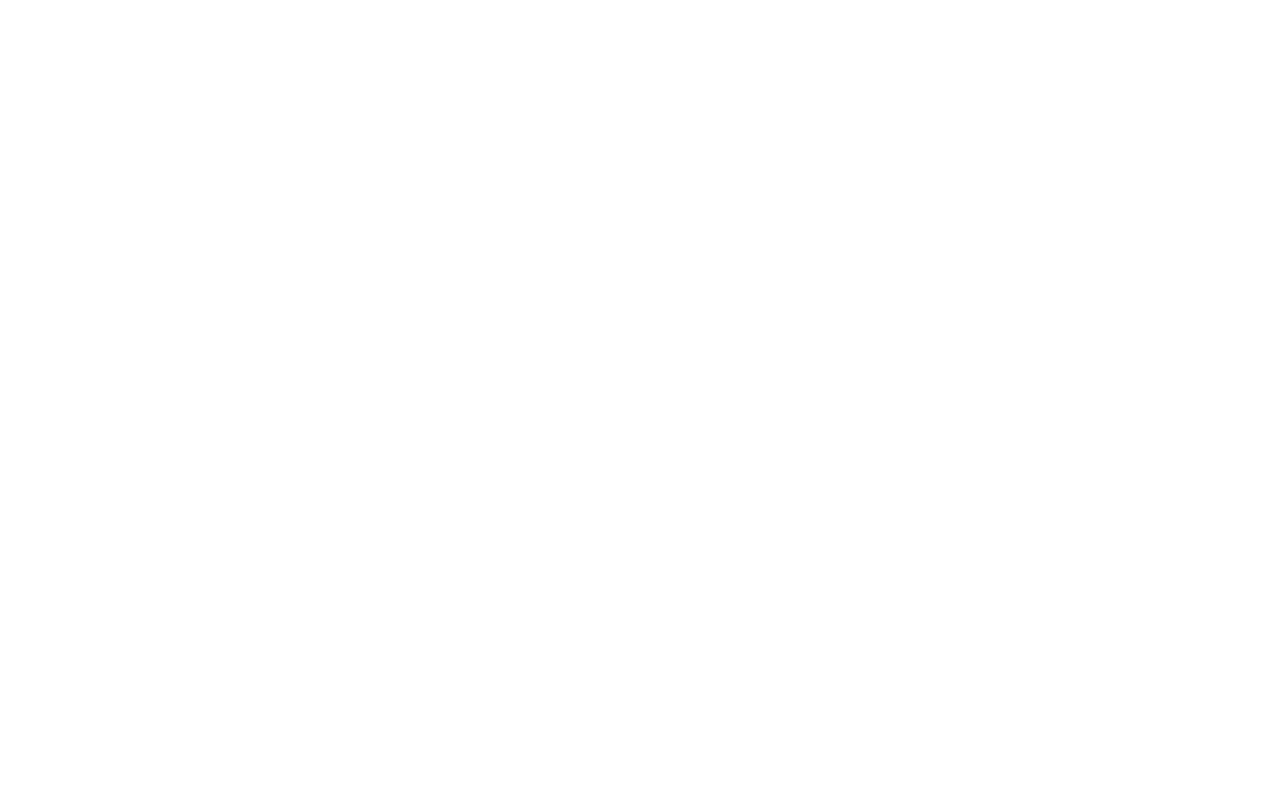
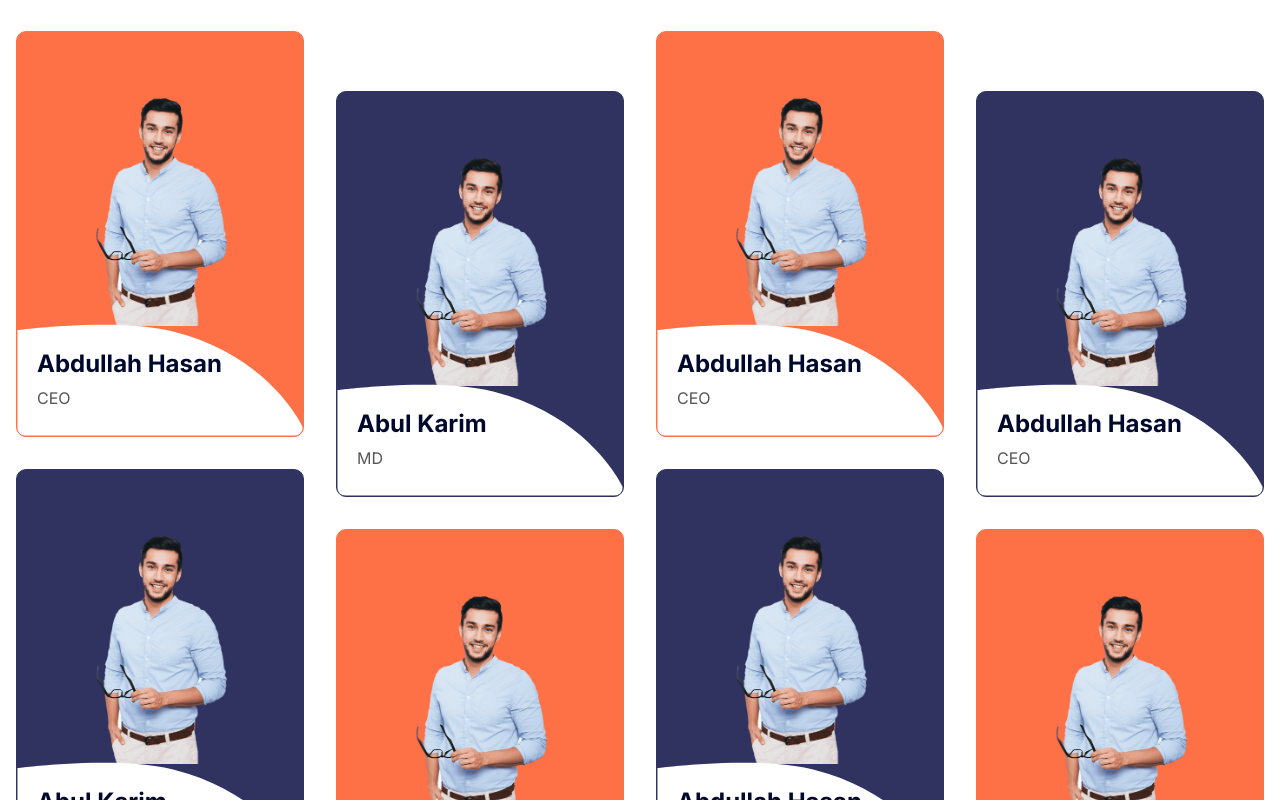
Before and after one commit to khalidccnu/digitree, a Next.js app: page / in a window 1280 px wide. Shown: the part 2740-3540 px from the top of the page. Before the commit the page ends 2540 px from the top, so only its background shows below. Built offline with nearby package versions, Linux system fonts and the light colour scheme.

Commit message:
our team section added

```diff
--- /dev/null
+++ b/src/@apis/our_team/interfaces.ts
@@ -0,0 +1,6 @@
+export interface ITeamMocData {
+  id: number;
+  name: string;
+  designation: string;
+  image: string;
+}
--- /dev/null
+++ b/src/@apis/our_team/teamMocData.ts
@@ -0,0 +1,50 @@
+export const teamMocData = [
+  {
+    id: 1,
+    name: 'Abdullah Hasan',
+    designation: 'CEO',
+    image: '/images/our_team/memberDemo.png',
+  },
+  {
+    id: 2,
+    name: 'Abul Karim',
+    designation: 'MD',
+    image: '/images/our_team/memberDemo.png',
+  },
+  {
+    id: 3,
+    name: 'Abdullah Hasan',
+    designation: 'CEO',
+    image: '/images/our_team/memberDemo.png',
+  },
+  {
+    id: 4,
+    name: 'Abdullah Hasan',
+    designation: 'CEO',
+    image: '/images/our_team/memberDemo.png',
+  },
+  {
+    id: 5,
+    name: 'Abul Karim',
+    designation: 'MD',
+    image: '/images/our_team/memberDemo.png',
+  },
+  {
+    id: 6,
+    name: 'Abdullah Hasan',
+    designation: 'CEO',
+    image: '/images/our_team/memberDemo.png',
+  },
+  {
+    id: 7,
+    name: 'Abdullah Hasan',
+    designation: 'CEO',
+    image: '/images/our_team/memberDemo.png',
+  },
+  {
+    id: 8,
+    name: 'Abul Karim',
+    designation: 'MD',
+    image: '/images/our_team/memberDemo.png',
+  },
+];
--- /dev/null
+++ b/src/@components/OurTeamMemberCard.tsx
@@ -0,0 +1,22 @@
+import { ITeamMocData } from '@apis/our_team/interfaces';
+import React from 'react';
+
+interface IProps {
+  member: ITeamMocData;
+}
+
+const OurTeamMemberCard: React.FC<IProps> = ({ member }) => {
+  return (
+    <div className="our_team_member_card">
+      <div className="image_container">
+        <img src={member?.image} alt={member?.name} />
+      </div>
+      <div className="content_wrapper">
+        <h5 className="name">{member?.name}</h5>
+        <p className="designation">{member?.designation}</p>
+      </div>
+    </div>
+  );
+};
+
+export default OurTeamMemberCard;
--- /dev/null
+++ b/src/@components/OurTeamSection.tsx
@@ -0,0 +1,39 @@
+import { ITeamMocData } from '@apis/our_team/interfaces';
+import { teamMocData } from '@apis/our_team/teamMocData';
+import { cn } from '@lib/utils';
+import React from 'react';
+import OurTeamMemberCard from './OurTeamMemberCard';
+import SectionIntro from './SectionIntro';
+
+interface IProps {
+  className?: string;
+}
+
+const OurTeamSection: React.FC<IProps> = ({ className }) => {
+  return (
+    <section className={cn(className, 'our_team_section')}>
+      <div className="container">
+        <div className="our_team_wrapper">
+          <SectionIntro subtitle="Our team" title="Team Members" />
+          <div className="card_wrapper">
+            {teamMocData?.map((member: ITeamMocData, idx) => {
+              const groupNumber = Math.floor(idx / 4);
+
+              return groupNumber % 2 === 0 ? (
+                <div key={member?.id} className="team_group team_group_even">
+                  <OurTeamMemberCard member={member} />
+                </div>
+              ) : (
+                <div key={member?.id} className="team_group team_group_odd">
+                  <OurTeamMemberCard member={member} />
+                </div>
+              );
+            })}
+          </div>
+        </div>
+      </div>
+    </section>
+  );
+};
+
+export default OurTeamSection;
--- /dev/null
+++ b/src/@styles/core/_our_team_section.scss
@@ -0,0 +1,252 @@
+.our_team_section {
+  .our_team_wrapper {
+    .card_wrapper {
+      display: grid;
+      grid-template-columns: repeat(1, minmax(0, 1fr));
+      align-items: start;
+      gap: 1rem;
+      margin-top: 3.5rem;
+      @include md {
+        grid-template-columns: repeat(2, minmax(0, 1fr));
+        gap: 2rem;
+      }
+      @include lg {
+        grid-template-columns: repeat(3, minmax(0, 1fr));
+      }
+      @include xl {
+        grid-template-columns: repeat(4, minmax(0, 1fr));
+        row-gap: 0;
+      }
+      .team_group {
+        &:nth-child(odd) {
+          .our_team_member_card {
+            background-color: var(--color-primary);
+            border-color: var(--color-primary);
+          }
+        }
+        &:nth-child(even) {
+          .our_team_member_card {
+            background-color: var(--color-secondary);
+            border-color: var(--color-secondary);
+          }
+        }
+        &.team_group_odd {
+          &:nth-child(odd) {
+            @include xl {
+              margin-top: -1.75rem;
+              .our_team_member_card {
+                background-color: var(--color-secondary);
+                border-color: var(--color-secondary);
+              }
+            }
+          }
+          &:nth-child(even) {
+            @include xl {
+              margin-top: 2rem;
+              .our_team_member_card {
+                background-color: var(--color-primary);
+                border-color: var(--color-primary);
+              }
+            }
+          }
+        }
+        &.team_group_even {
+          &:nth-child(odd) {
+            @include xl {
+              .our_team_member_card {
+                background-color: var(--color-primary);
+                border-color: var(--color-primary);
+              }
+            }
+          }
+          &:nth-child(even) {
+            @include xl {
+              margin-top: 3.75rem;
+              .our_team_member_card {
+                background-color: var(--color-secondary);
+                border-color: var(--color-secondary);
+              }
+            }
+          }
+          &:nth-child(n + 5) {
+            @include xl {
+              margin-top: -1.75rem;
+            }
+            &:nth-child(even) {
+              @include xl {
+                margin-top: 2rem;
+              }
+            }
+          }
+        }
+      }
+    }
+  }
+}
+
+.our_team_member_card {
+  border-width: 1px;
+  border-style: solid;
+  border-radius: 0.625rem;
+  overflow: hidden;
+  &:hover {
+    .image_container {
+      img {
+        transform: scale(1.1);
+      }
+    }
+  }
+  .image_container {
+    width: 14.125rem;
+    height: 16.75rem;
+    max-width: 70%;
+    margin: 2.7rem auto -1.2rem;
+    img {
+      width: 100%;
+      height: 100%;
+      object-fit: contain;
+      transform: scale(1);
+      transition: transform 0.5s;
+    }
+  }
+  .content_wrapper {
+    background-color: var(--color-white);
+    padding: 1.5rem 1.25rem;
+    clip-path: polygon(
+      99.837% 91.8%,
+      99.837% 99.425%,
+      0.163% 99.425%,
+      0.163% 5.399%,
+      0.163% 5.399%,
+      0.183% 5.392%,
+      0.203% 5.386%,
+      0.225% 5.379%,
+      0.247% 5.371%,
+      0.271% 5.363%,
+      0.296% 5.355%,
+      0.322% 5.347%,
+      0.35% 5.338%,
+      0.378% 5.329%,
+      0.407% 5.32%,
+      0.407% 5.32%,
+      0.488% 5.294%,
+      0.576% 5.266%,
+      0.672% 5.236%,
+      0.775% 5.204%,
+      0.884% 5.17%,
+      1.001% 5.134%,
+      1.125% 5.096%,
+      1.255% 5.056%,
+      1.392% 5.014%,
+      1.536% 4.971%,
+      1.536% 4.971%,
+      1.844% 4.88%,
+      2.178% 4.782%,
+      2.538% 4.678%,
+      2.922% 4.569%,
+      3.331% 4.455%,
+      3.764% 4.336%,
+      4.219% 4.213%,
+      4.697% 4.086%,
+      5.198% 3.956%,
+      5.72% 3.824%,
+      5.72% 3.824%,
+      6.825% 3.551%,
+      8.01% 3.271%,
+      9.269% 2.989%,
+      10.598% 2.707%,
+      11.992% 2.428%,
+      13.446% 2.157%,
+      14.957% 1.896%,
+      16.519% 1.649%,
+      18.128% 1.419%,
+      19.779% 1.209%,
+      19.779% 1.209%,
+      23.19% 0.866%,
+      26.715% 0.645%,
+      30.316% 0.575%,
+      33.958% 0.682%,
+      37.603% 0.994%,
+      41.215% 1.536%,
+      44.757% 2.337%,
+      48.192% 3.423%,
+      51.484% 4.821%,
+      54.597% 6.558%,
+      54.597% 6.558%,
+      59.53% 10.109%,
+      64.13% 14.212%,
+      68.406% 18.79%,
+      72.366% 23.761%,
+      76.02% 29.047%,
+      79.376% 34.567%,
+      82.442% 40.243%,
+      85.227% 45.993%,
+      87.739% 51.74%,
+      89.988% 57.403%,
+      89.988% 57.403%,
+      91.017% 60.178%,
+      91.982% 62.903%,
+      92.886% 65.567%,
+      93.729% 68.16%,
+      94.513% 70.673%,
+      95.239% 73.095%,
+      95.907% 75.417%,
+      96.519% 77.629%,
+      97.076% 79.72%,
+      97.578% 81.681%,
+      97.578% 81.681%,
+      97.809% 82.609%,
+      98.027% 83.502%,
+      98.233% 84.356%,
+      98.425% 85.172%,
+      98.604% 85.948%,
+      98.771% 86.683%,
+      98.926% 87.375%,
+      99.068% 88.023%,
+      99.198% 88.626%,
+      99.316% 89.183%,
+      99.316% 89.183%,
+      99.371% 89.444%,
+      99.422% 89.693%,
+      99.471% 89.929%,
+      99.516% 90.154%,
+      99.559% 90.365%,
+      99.599% 90.564%,
+      99.636% 90.751%,
+      99.67% 90.924%,
+      99.701% 91.084%,
+      99.729% 91.231%,
+      99.729% 91.231%,
+      99.743% 91.3%,
+      99.755% 91.365%,
+      99.767% 91.426%,
+      99.778% 91.485%,
+      99.788% 91.539%,
+      99.798% 91.591%,
+      99.807% 91.639%,
+      99.815% 91.683%,
+      99.823% 91.724%,
+      99.829% 91.761%,
+      99.829% 91.761%,
+      99.83% 91.765%,
+      99.831% 91.769%,
+      99.832% 91.773%,
+      99.832% 91.777%,
+      99.833% 91.781%,
+      99.834% 91.785%,
+      99.835% 91.789%,
+      99.835% 91.793%,
+      99.836% 91.796%,
+      99.837% 91.8%
+    );
+    .name {
+      @apply h5;
+      color: var(--color-accent);
+    }
+    .designation {
+      margin-top: 0.25rem;
+      color: var(--color-text);
+      @apply p;
+    }
+  }
+}
--- a/src/@styles/core/index.scss
+++ b/src/@styles/core/index.scss
@@ -2,3 +2,4 @@
 @import './hero_banner_section';
 @import './about_us_section';
 @import './what_we_do_section';
+@import './our_team_section';
--- a/src/pages/index.tsx
+++ b/src/pages/index.tsx
@@ -1,5 +1,6 @@
 import AboutUsSection from '@components/AboutUsSection';
 import HeroBannerSection from '@components/HeroBannerSection';
+import OurTeamSection from '@components/OurTeamSection';
 import WhatWeDoSection from '@components/WhatWeDoSection';
 import React from 'react';
 
@@ -9,6 +10,7 @@
       <HeroBannerSection className="py-10 lg:py-20" />
       <AboutUsSection className="py-10 lg:py-20" />
       <WhatWeDoSection className="py-10 lg:py-20" />
+      <OurTeamSection className="py-10 lg:py-20" />
     </React.Fragment>
   );
 }
```
Also changed, not shown: public/images/our_team/memberDemo.png (added).
